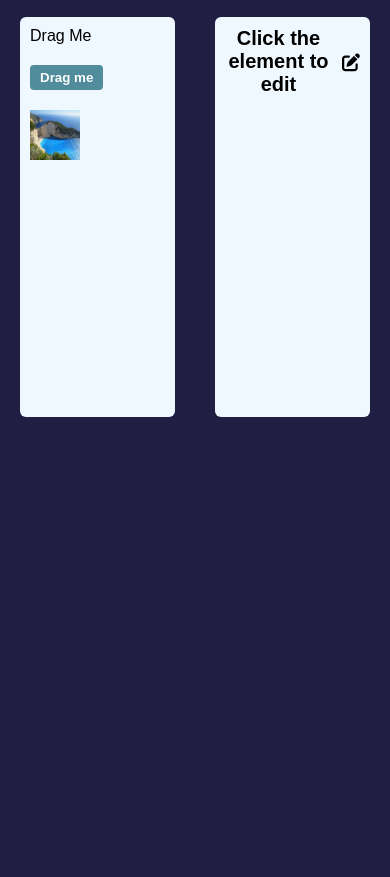
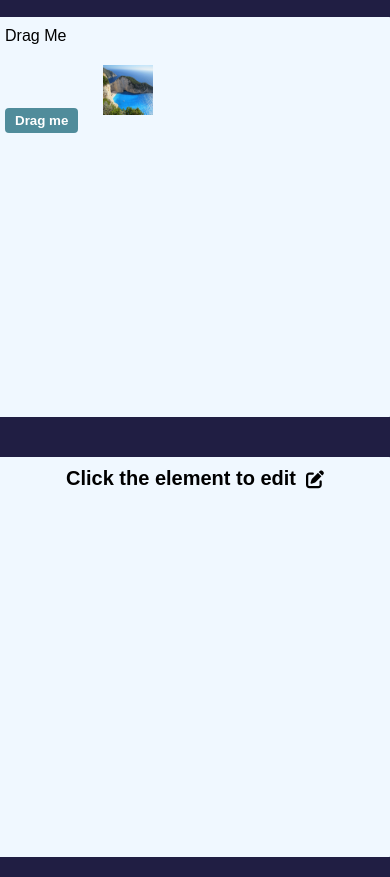
Before and after one commit to Mahirafakih/drag-and-drop, a plain HTML site: page index.html in a window 390 px wide. Shown: the part 117-994 px from the top of the page. Before the commit the page ends 844 px from the top, so only its background shows below. Drawn offline with Linux system fonts and the light colour scheme.

Commit message:
Added Responsiveness

```diff
--- a/style.css
+++ b/style.css
@@ -87,3 +87,10 @@ h3{
     border: none;
     margin: 2px 0;
 }
+
+@media screen and (max-width: 767px) {
+    .container{
+    display: flex;
+    flex-direction: column;
+}
+}
```
